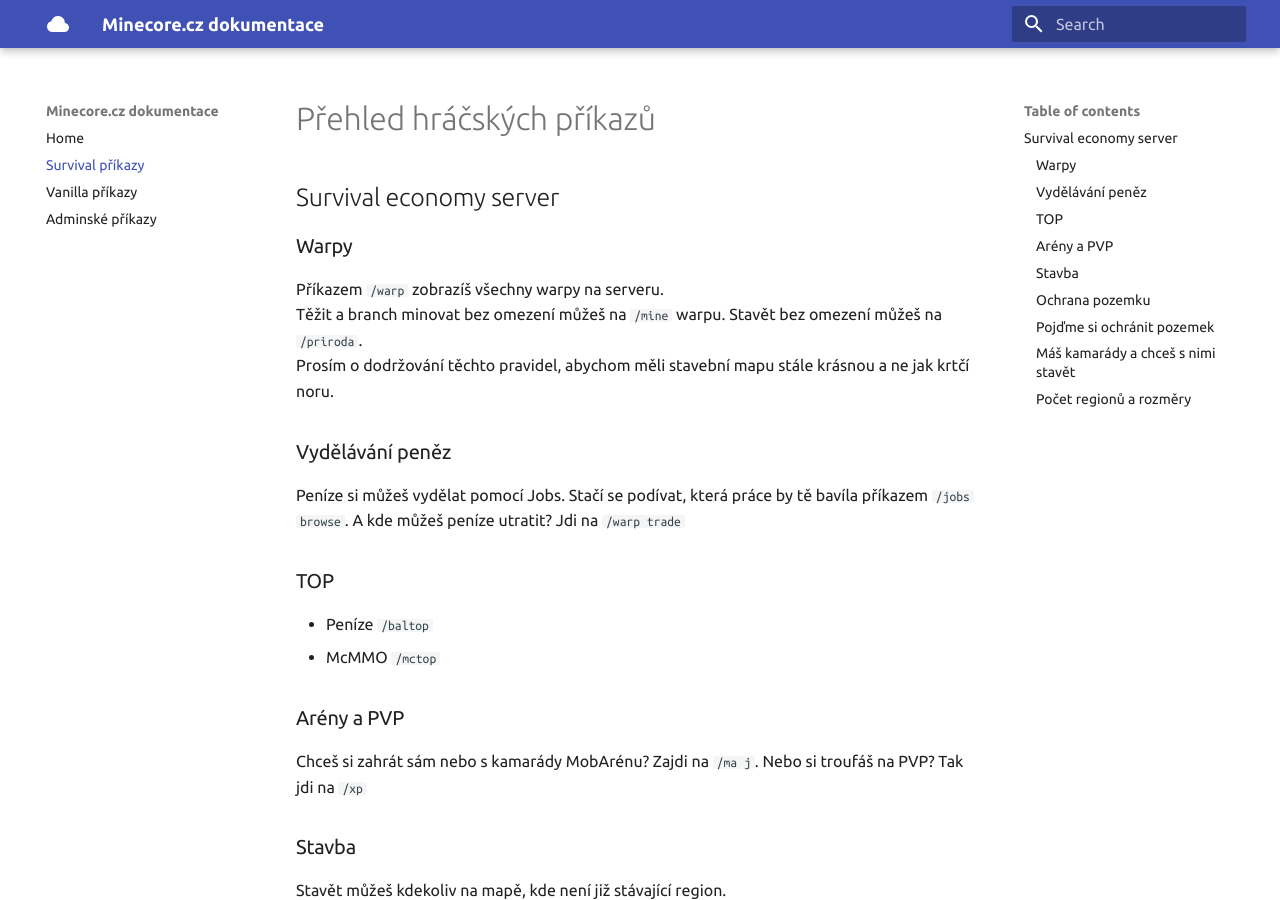
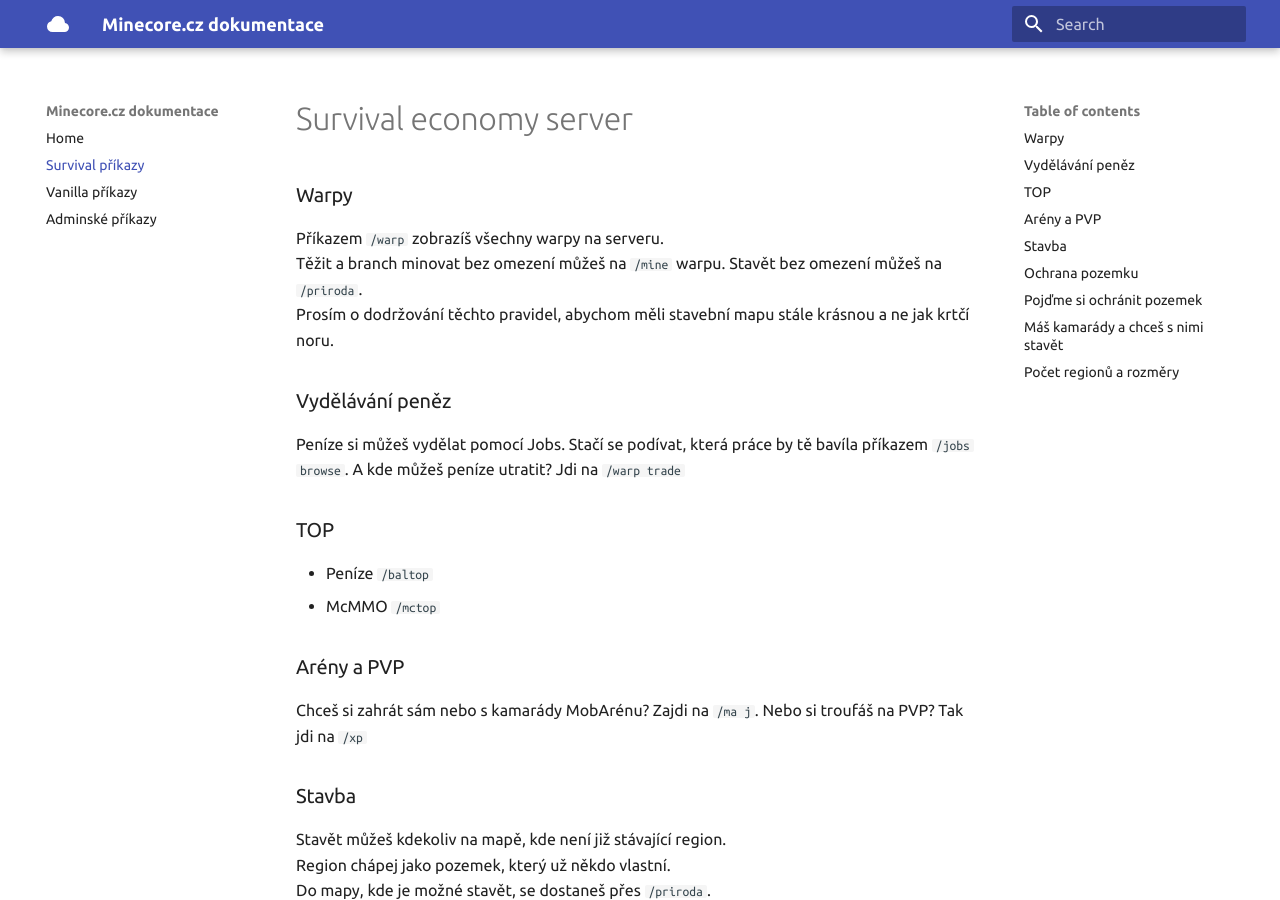
Before and after one commit to Ownercz/minecore-docs, an MkDocs documentation site: the page built from docs/survival.md, in a window 1280 px wide and 900 px high. Built offline with MkDocs 1.6.1 and Material for MkDocs 9.7.7, drawn with Linux system fonts in a browser that asks for light colours.

Commit message:
Update survival.md

````diff
--- a/docs/survival.md
+++ b/docs/survival.md
@@ -1,5 +1,4 @@
-# Přehled hráčských příkazů
-## Survival economy server
+# Survival economy server
 
 ### Warpy
 Příkazem ```/warp``` zobrazíš všechny warpy na serveru.
````
